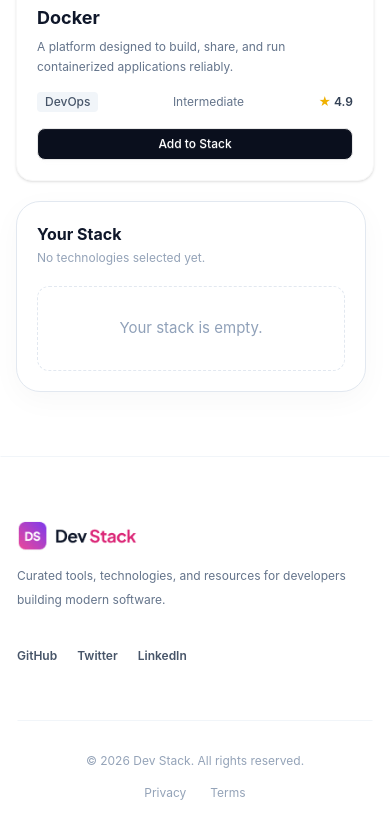
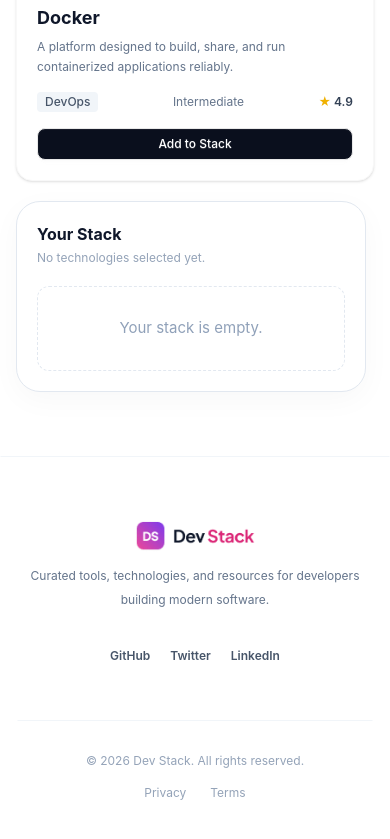
Before and after one commit to Mrehmanx64/devstack-assignment5, a React (Vite) app: page / in a window 390 px wide. Shown: the part 3866-4705 px from the top of the page. Built offline with nearby package versions, Linux system fonts and the light colour scheme.

Commit message:
center footer content on mobile

```diff
--- a/src/components/Footer.tsx
+++ b/src/components/Footer.tsx
@@ -5,7 +5,7 @@
     <footer className="mt-16 mb-12 pt-16 border border-white border-t-[#F1F5F9]">
       <div className="container mx-auto px-4">
         <div className="mb-14 grid grid-cols-1 md:grid-cols-3 lg:grid-cols-5 gap-10">
-          <div className="md:col-span-2 flex flex-col gap-3">
+          <div className="md:col-span-2 flex flex-col gap-3 text-center md:text-left items-center md:items-start">
             <img src={LogoText} alt="Dev Stack" className="w-30" />
             <p className="max-w-md text-xs leading-6 text-[#64748B]">
               Curated tools, technologies, and resources for developers building
```
